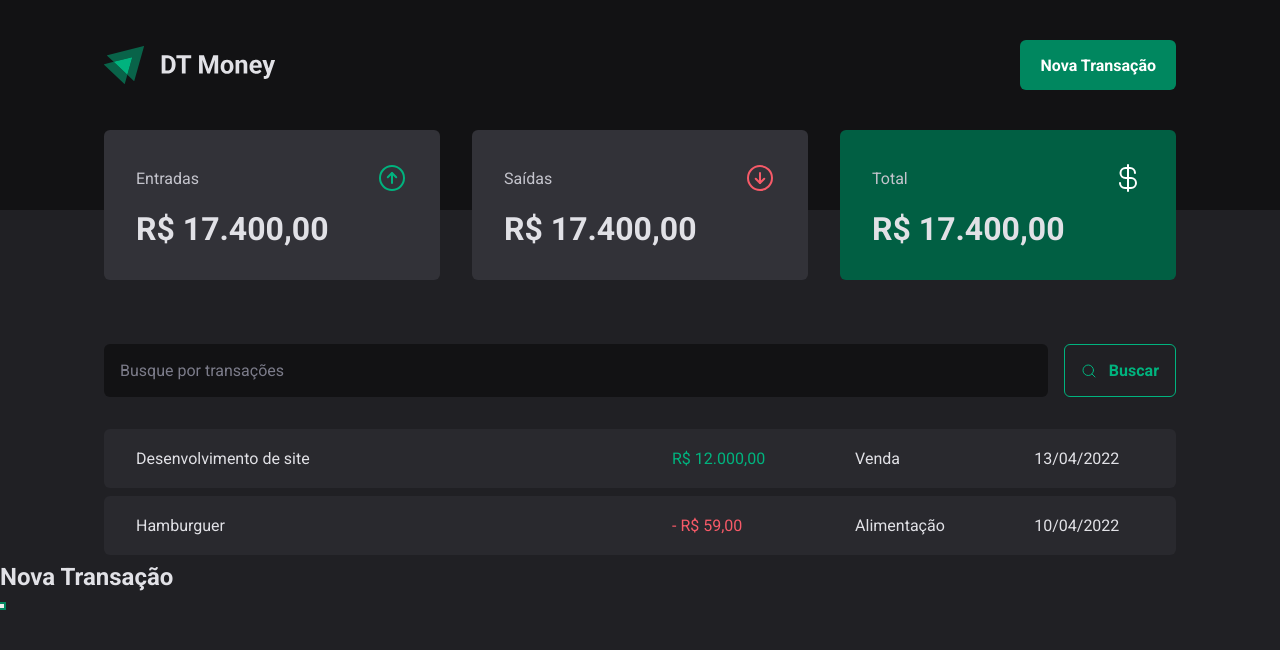
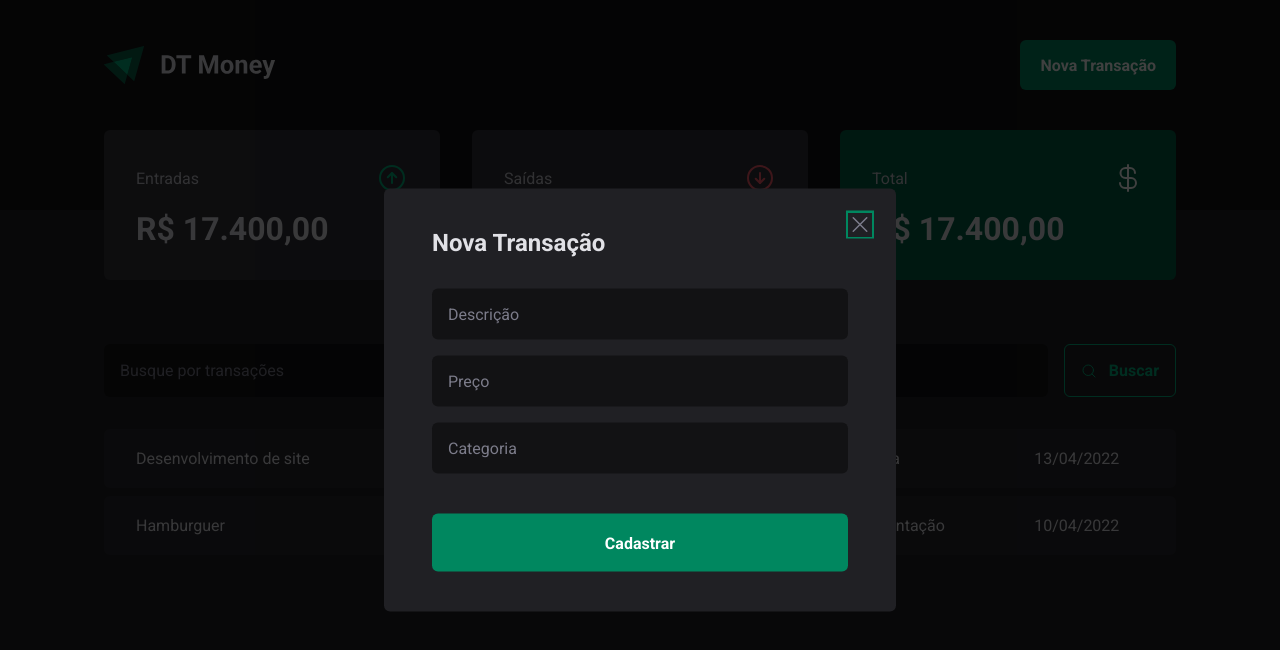
Before and after one commit to joaopedroaat/dt-money, a React (Vite) app: page / in a window 1280 px wide. Both pictures are taken after a click on the button "Nova Transação". Shown: the top 650 px of the page. Built offline with nearby package versions, Linux system fonts and the light colour scheme.

Commit message:
Added modal styles

```diff
--- a/src/components/Header/index.tsx
+++ b/src/components/Header/index.tsx
@@ -2,6 +2,7 @@
 import * as Dialog from '@radix-ui/react-dialog'
 
 import logoImg from '../../assets/logo.svg'
+import { NewTransactionModal } from '../NewTransactionModal'
 
 export function Header() {
   return (
@@ -13,13 +14,7 @@
           <Dialog.Trigger asChild>
             <NewTransactionButton>Nova Transação</NewTransactionButton>
           </Dialog.Trigger>
-          <Dialog.Portal>
-            <Dialog.Overlay />
-            <Dialog.Content>
-              <Dialog.Title>Nova Transação</Dialog.Title>
-              <Dialog.Close />
-            </Dialog.Content>
-          </Dialog.Portal>
+          <NewTransactionModal />
         </Dialog.Root>
       </HeaderContent>
     </HeaderContainer>
--- /dev/null
+++ b/src/components/NewTransactionModal/index.tsx
@@ -0,0 +1,24 @@
+import * as Dialog from '@radix-ui/react-dialog'
+import { CloseButton, Content, Overlay } from './styles'
+import { X } from 'phosphor-react'
+
+export function NewTransactionModal() {
+  return (
+    <Dialog.Portal>
+      <Overlay />
+      <Content>
+        <Dialog.Title>Nova Transação</Dialog.Title>
+        <CloseButton>
+          <X size={24} />
+        </CloseButton>
+        <form>
+          <input type="text" placeholder="Descrição" required />
+          <input type="number" placeholder="Preço" required />
+          <input type="text" placeholder="Categoria" required />
+
+          <button type="submit">Cadastrar</button>
+        </form>
+      </Content>
+    </Dialog.Portal>
+  )
+}
--- /dev/null
+++ b/src/components/NewTransactionModal/styles.ts
@@ -0,0 +1,71 @@
+import styled from 'styled-components'
+
+import * as Dialog from '@radix-ui/react-dialog'
+
+export const Overlay = styled(Dialog.Overlay)`
+  position: fixed;
+  width: 100vw;
+  height: 100vh;
+  inset: 0;
+  background: rgba(0, 0, 0, 0.75);
+`
+
+export const Content = styled(Dialog.Content)`
+  min-width: 32rem;
+  border-radius: 6px;
+  padding: 2.5rem 3rem;
+  background: ${(props) => props.theme['gray-800']};
+
+  position: fixed;
+  top: 50%;
+  left: 50%;
+  transform: translate(-50%, -50%);
+
+  form {
+    margin-top: 2rem;
+
+    display: flex;
+    flex-direction: column;
+    gap: 1rem;
+
+    input {
+      border-radius: 6px;
+      border: 0;
+      background: ${(props) => props.theme['gray-900']};
+      color: ${(props) => props.theme['gray-300']};
+      padding: 1rem;
+
+      &::placeholder {
+        color: ${(props) => props.theme['gray-500']};
+      }
+    }
+
+    button[type='submit'] {
+      height: 58px;
+      border: 0;
+      background: ${(props) => props.theme['green-500']};
+      color: ${(props) => props.theme.white};
+      font-weight: bold;
+      padding: 0 1.25rem;
+      border-radius: 6px;
+      margin-top: 1.5rem;
+      cursor: pointer;
+
+      &:hover {
+        background: ${(props) => props.theme['green-700']};
+        transition: background-color 0.2s;
+      }
+    }
+  }
+`
+
+export const CloseButton = styled(Dialog.Close)`
+  position: absolute;
+  background: transparent;
+  border: none;
+  top: 1.5rem;
+  right: 1.5rem;
+  line-height: 0;
+  cursor: pointer;
+  color: ${(props) => props.theme['gray-500']};
+`
```
